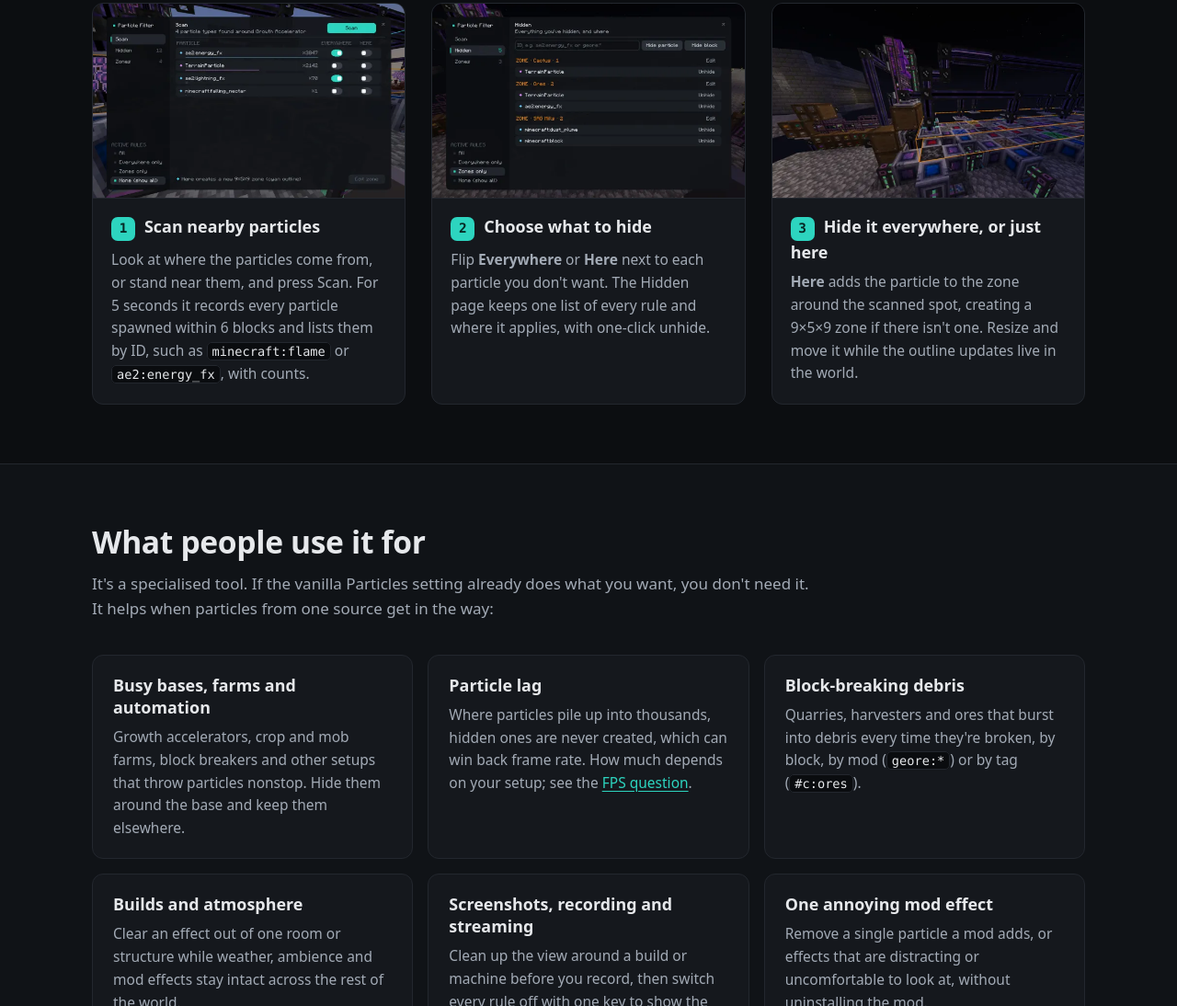
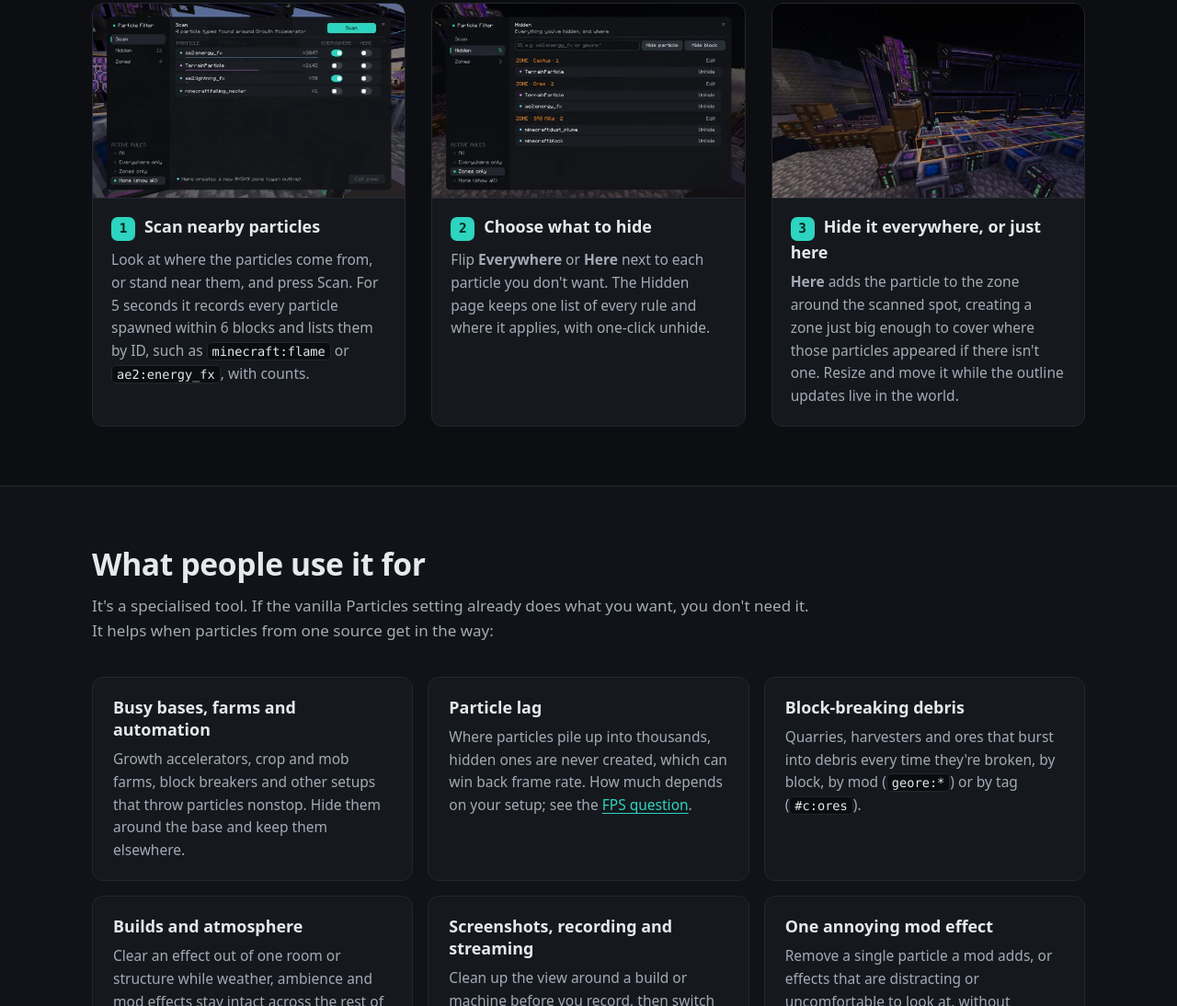
Before and after one commit to Minihercules317/particle-filter, a plain HTML site: page docs/index.html in a window 1280 px wide. Shown: the part 1512-2606 px from the top of the page at 92% size. Drawn offline with Linux system fonts and the light colour scheme.

Commit message:
Update docs for per-source Diagnostic zones, fitted Here zones and new tests
Co-Authored-By: Claude Opus 5.5 <noreply@anthropic.com>

```diff
--- a/docs/index.html
+++ b/docs/index.html
@@ -160,7 +160,7 @@
             alt="An orange zone outline drawn in the world around a floor of machines; particles listed for this zone are hidden only inside it.">
           <div class="step-body">
             <h3>Hide it everywhere, or just here</h3>
-            <p><strong>Here</strong> adds the particle to the zone around the scanned spot, creating a 9×5×9 zone if there isn't one. Resize and move it while the outline updates live in the world.</p>
+            <p><strong>Here</strong> adds the particle to the zone around the scanned spot, creating a zone just big enough to cover where those particles appeared if there isn't one. Resize and move it while the outline updates live in the world.</p>
           </div>
         </li>
       </ol>
```
Also changed, not shown: 3 other files.
